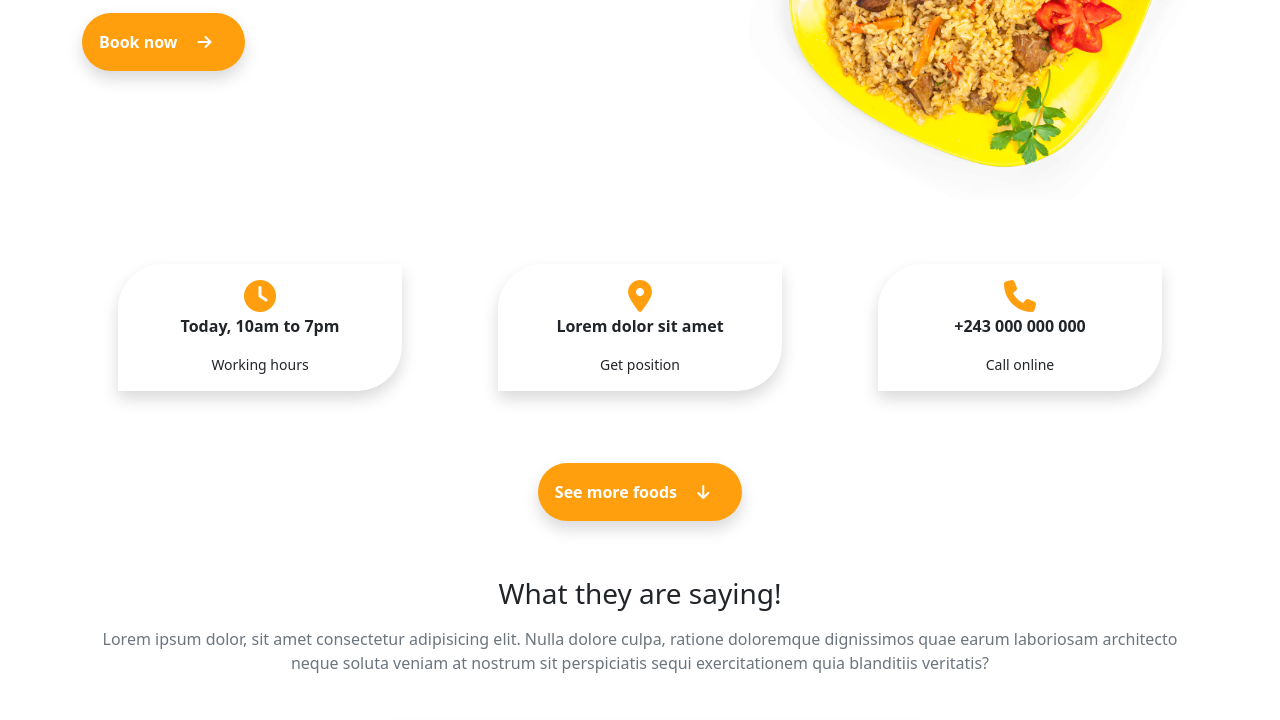
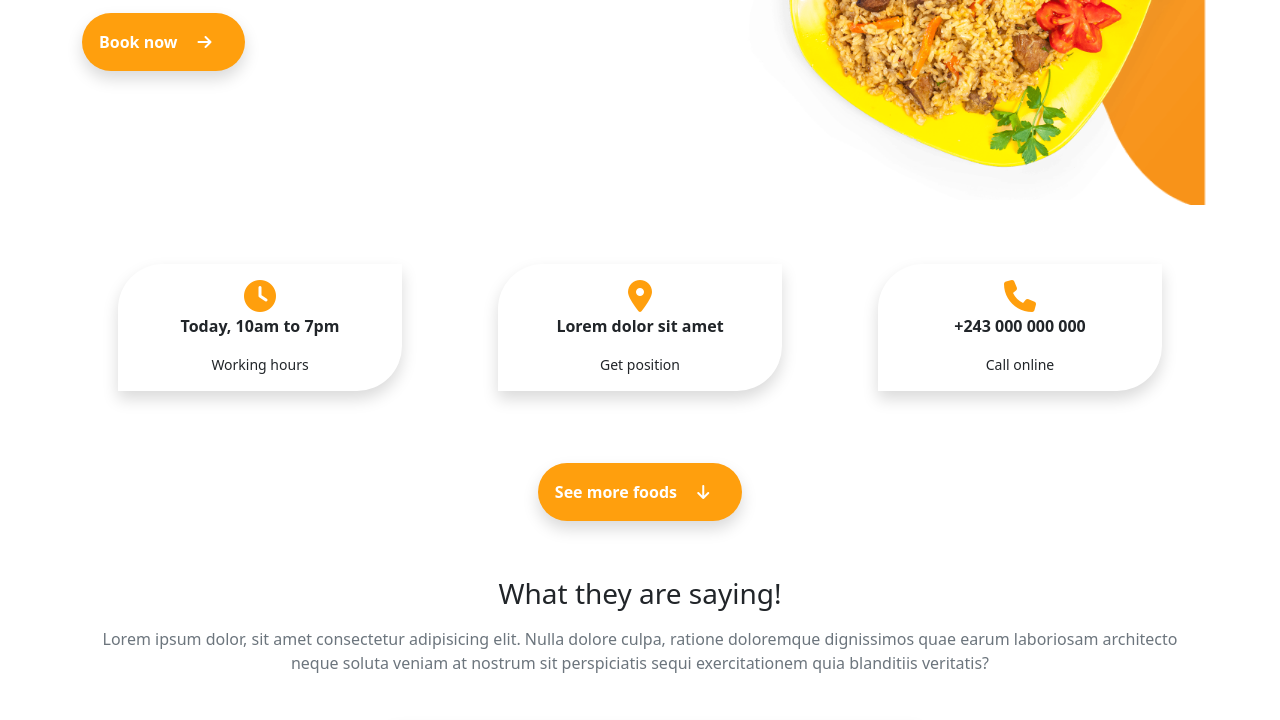
Before and after one commit to guillainbisimwa/restaurant, a website built with webpack: page dist/index.html in a window 1280 px wide. Shown: the part 359-1079 px from the top of the page. Built offline with nearby package versions, Linux system fonts and the light colour scheme; files whose address does not match are found by name.

Commit message:
Fix background path

```diff
--- a/src/style.css
+++ b/src/style.css
@@ -25,7 +25,7 @@
 }
 
 .main {
-  background: url(../src/img/bg.png) no-repeat top right;
+  background: url(../src/img/bg-min.png) no-repeat top right;
   background-size: 50%;
 }
 
```
